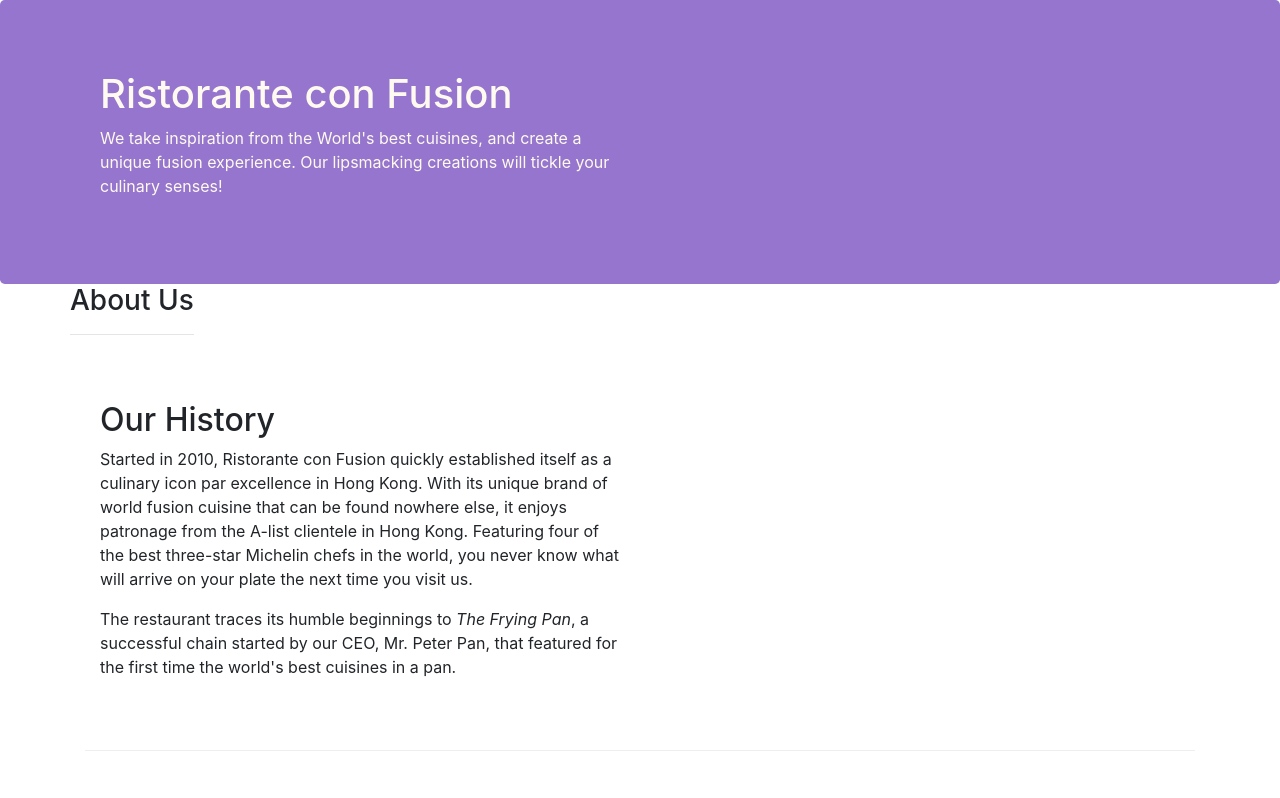
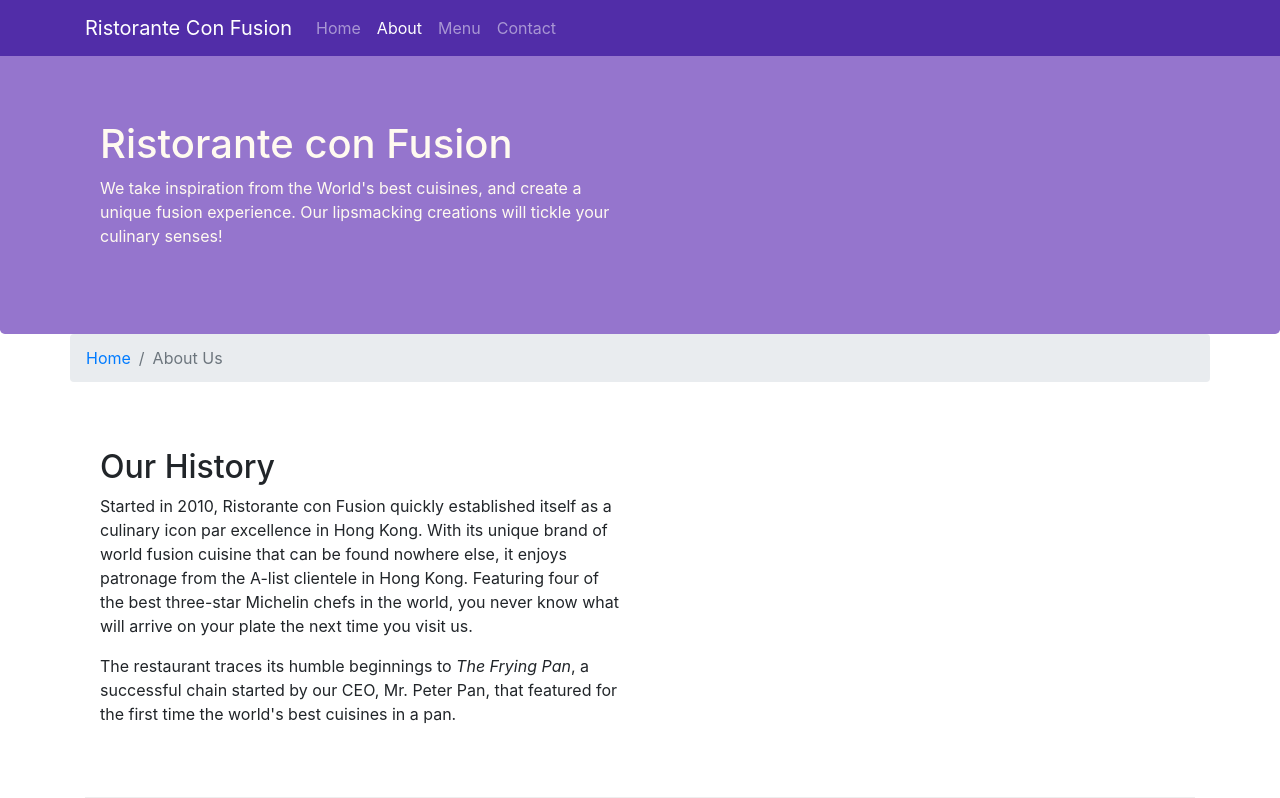
Before and after one commit to priyansh11786/HTML-CSS-JS-Bootstrap-Jquery, a website: page aboutus.html in a window 1280 px wide. Shown: the top 798 px of the page. Drawn offline with nearby package versions, Linux system fonts and the light colour scheme.

Commit message:
Navbar and breadcrumbes

```diff
--- a/aboutus.html
+++ b/aboutus.html
@@ -16,6 +16,17 @@
 </head>
 
 <body>
+    <nav class="navbar navbar-dark navbar-expand-sm fixed-top">
+        <div class="container">
+           <a class="navbar-brand" href="./index.html">Ristorante Con Fusion</a>
+                <ul class="navbar-nav mr-auto">
+                    <li class="nav-item"><a class="nav-link" href="./index.html">Home</a></li>
+                    <li class="nav-item active"><a class="nav-link" href="#">About</a></li>
+                    <li class="nav-item"><a class="nav-link" href="#">Menu</a></li>
+                    <li class="nav-item"><a class="nav-link" href="#">Contact</a></li>
+                </ul>
+        </div>
+    </nav>
 
     <header class="jumbotron">
         <div class="container">
@@ -32,10 +43,14 @@
 
     <div class="container">
         <div class="row">
-            <div>
+            <!-- <div>
                <h3>About Us</h3>
                <hr>
-            </div>
+            </div> -->
+            <ol class="col-12 breadcrumb">
+                <li class="breadcrumb-item"><a href="./index.html">Home</a></li>
+                <li class="breadcrumb-item active">About Us</li>
+            </ol>
         </div>
 
         <div class="row row-content">
--- a/css/styles.css
+++ b/css/styles.css
@@ -28,3 +28,12 @@ address{
     margin:0px;
     color:#0f0f0f;
 }
+
+body{
+    padding:50px 0px 0px 0px;
+    z-index:0;
+}
+
+.navbar-dark {
+     background-color: #512DA8;
+}
```
Also changed, not shown: index.html (+16 -0 lines).
